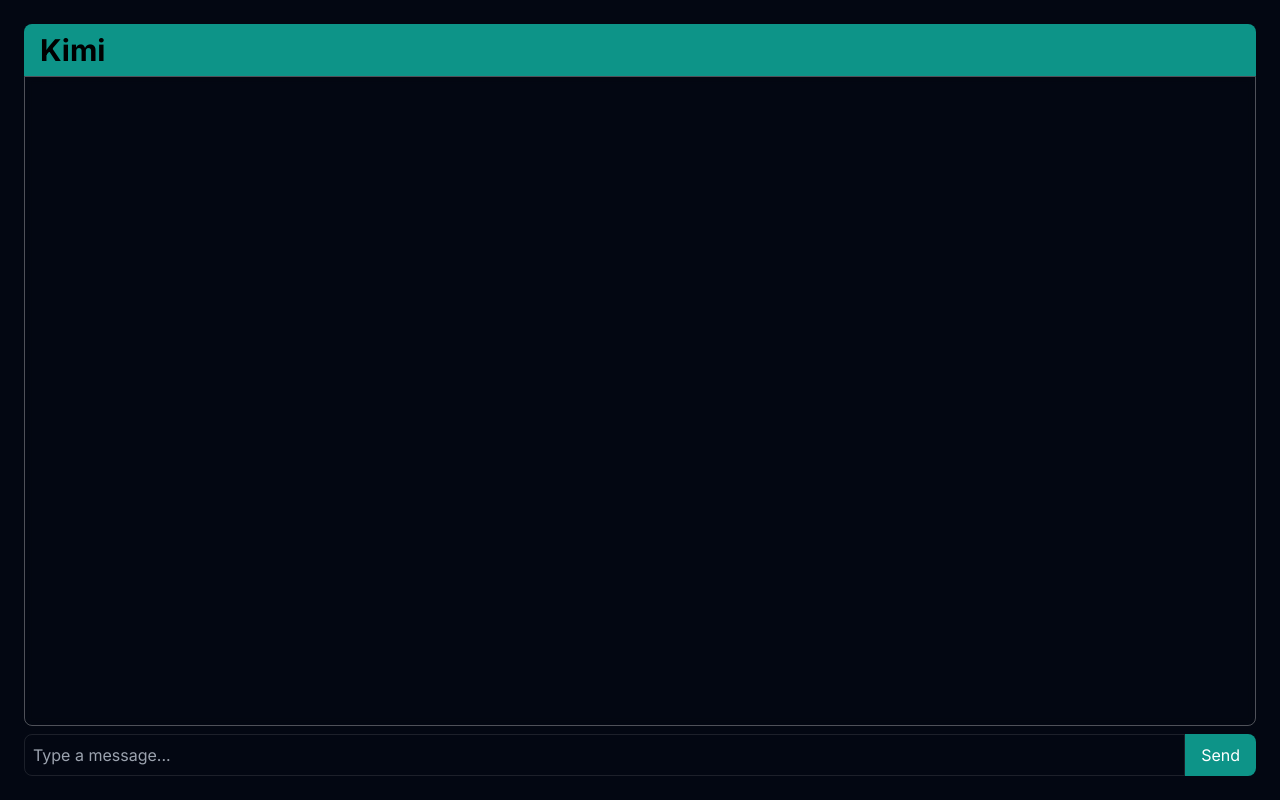
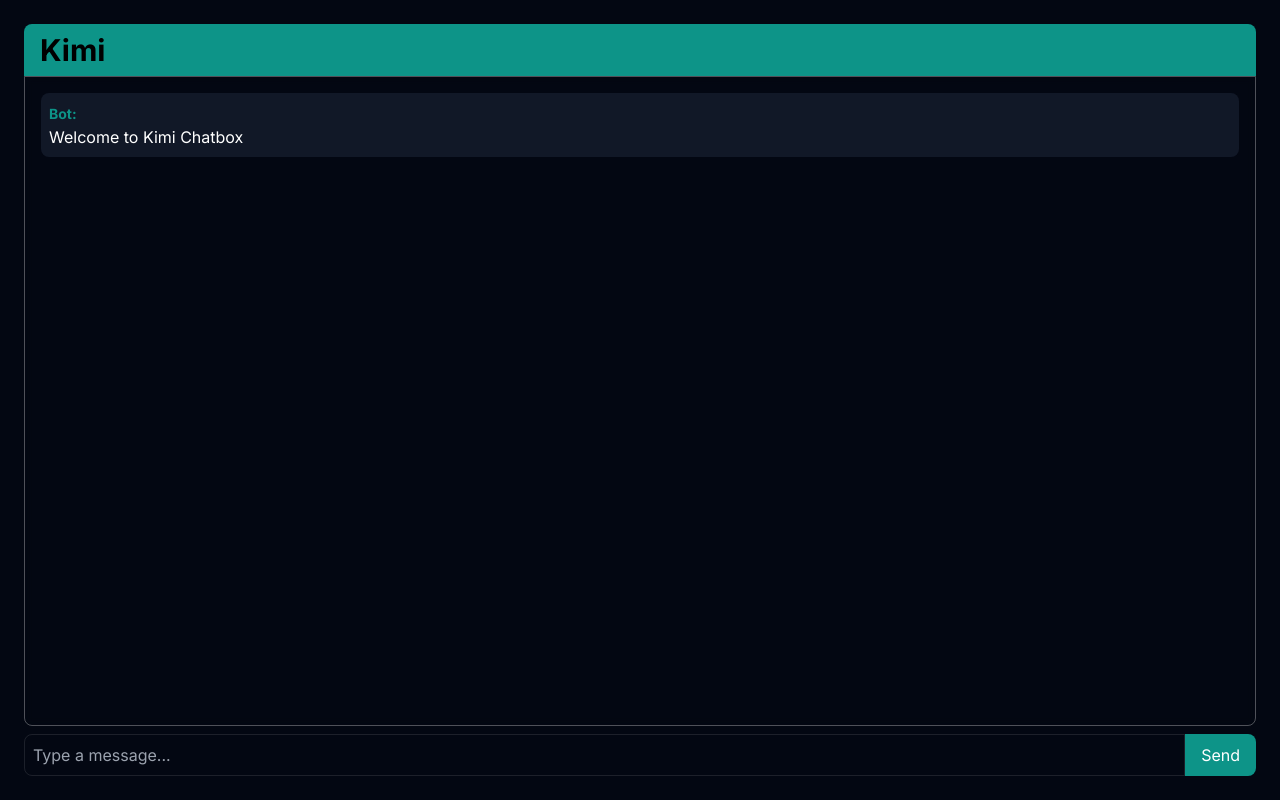
Before and after one commit to Sahithya2003/AI-ChatBot, a Next.js app: page / in a window 1280 px wide. Built offline with nearby package versions, Linux system fonts and the light colour scheme.

Commit message:
UI (#3)
* server added

* ui changes

```diff
--- a/app/page.js
+++ b/app/page.js
@@ -1,5 +1,5 @@
 "use client"
-import React, { useState } from 'react';
+import React, { useState, useEffect, useRef } from 'react';
 
 async function sendChatQuery(message) {
   try {
@@ -22,9 +22,17 @@ async function sendChatQuery(message) {
 }
 
 const Home = () => {
-  const [messages, setMessages] = useState([]);
+  const [messages, setMessages] = useState([
+    { text: 'Welcome to Kimi Chatbox', type: 'bot' },
+  ]);
   const [isLoading, setIsLoading] = useState(false);
   const [inputMessage, setInputMessage] = useState('');
+  const chatContainerRef = useRef(null);
+
+  useEffect(() => {
+    // Scroll to the bottom of the chat container
+    chatContainerRef.current.scrollTop = chatContainerRef.current.scrollHeight;
+  }, [messages]);
 
   const handleSendClick = async () => {
     setIsLoading(true);
@@ -47,11 +55,22 @@ const Home = () => {
       <div className="py-2 px-4 bg-teal-600 w-full rounded-t-lg">
         <span className="text-3xl font-bold">Kimi</span>
       </div>
-      <div className="flex-grow w-full mx-auto border border-white/30 rounded-b-lg overflow-hidden backdrop-blur-sm">
+      <div
+        className="flex-grow w-full mx-auto border border-white/30 rounded-b-lg overflow-auto backdrop-blur-sm"
+        ref={chatContainerRef}
+      >
         <div className="flex flex-col gap-2 p-4">
           {messages.map((message, index) => (
-            <div key={index} className={`p-2  rounded-lg ${message.type === 'user' ? 'bg-transparent text-white ' : 'bg-gray-900 text-white'}`}>
-              <span className="text-sm font-bold rounded text-teal-600">{message.type === 'user' ? 'User:' : 'Bot:'}</span>
+            <div
+              key={index}
+              className={`p-2 rounded-lg ${message.type === 'user' ? 'bg-transparent text-white' : 'bg-gray-900 text-white'
+                }`}
+            >
+              {message.type === 'user' ? (
+                <span className="text-sm font-bold rounded text-teal-600">User:</span>
+              ) : (
+                <span className="text-sm font-bold rounded text-teal-600">Bot:</span>
+              )}
               <div>{message.text}</div>
             </div>
           ))}
@@ -60,25 +79,21 @@ const Home = () => {
       <div className="flex mt-2 w-full">
         <input
           type="text"
-          className="flex-grow p-2 border border-white/10 rounded-l-lg text-white bg-transparent "
+          className="flex-grow p-2 border border-white/10 rounded-l-lg text-white bg-transparent"
           placeholder="Type a message..."
           value={inputMessage}
-          onChange={(e) => setInputMessage(e.target.value)}
+          onChange={e => setInputMessage(e.target.value)}
         />
         <button
           onClick={handleSendClick}
-          className={`bg-teal-600 text-white py-2 px-4 rounded-l-none rounded-r-lg ${isLoading ? 'opacity-50 cursor-not-allowed' : 'hover:bg-blue-600'}`}
+          className={`bg-teal-600 text-white py-2 px-4 rounded-l-none rounded-r-lg ${isLoading ? 'opacity-50 cursor-not-allowed' : 'hover:bg-blue-600'
+            }`}
           disabled={isLoading}
         >
           {isLoading ? 'Sending...' : 'Send'}
         </button>
       </div>
     </div>
-
-
-
-
-
   );
 };
 
```
